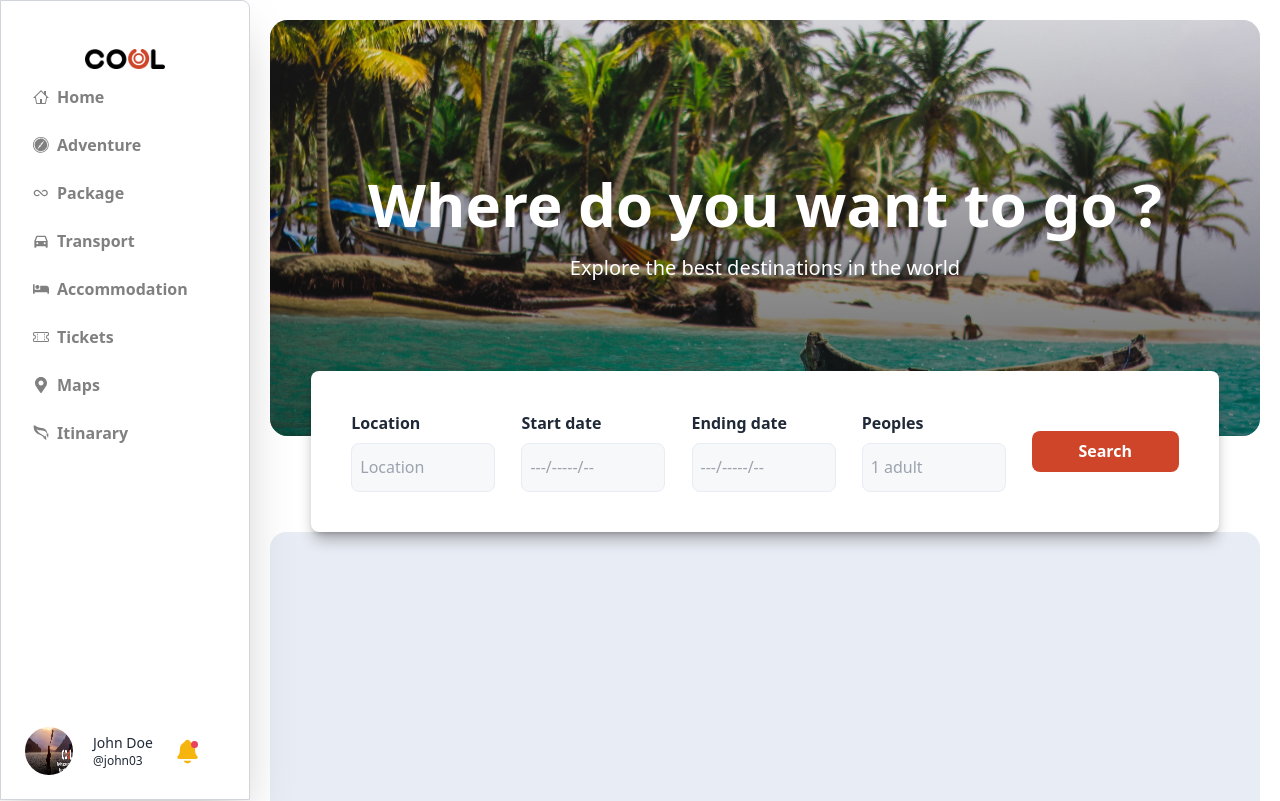
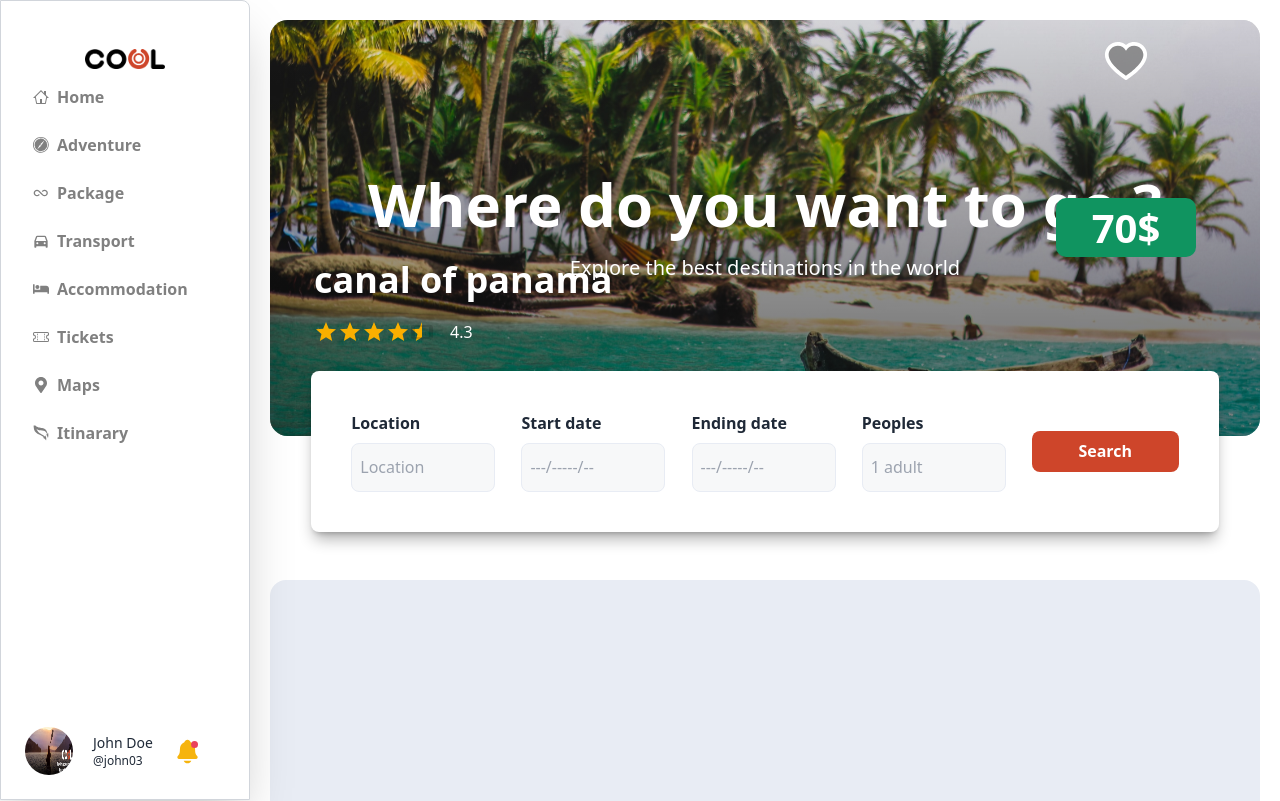
Before and after one commit to AxelCoolpa/COOL-FRONT, a React (Vite) app: page / in a window 1280 px wide. Shown: the top 801 px of the page. Built offline with nearby package versions, Linux system fonts and the light colour scheme.

Commit message:
send props

```diff
--- a/src/pages/Home.tsx
+++ b/src/pages/Home.tsx
@@ -6,12 +6,14 @@ const Home = () => {
 	return (
 		<div>
 			<SideBar />
-			<div className='flex flex-col items-end xl:items-center w-full p-5 md:pl-[220px] xl:pl-[270px] gap-24'>
+			<div className='flex flex-col items-end xl:items-center w-full p-5 md:pl-[220px] xl:pl-[270px] gap-36'>
 				<HeaderSection
 					title='Where do you want to go ?'
 					subtitle='Explore the best destinations in the world'
-					// name='canal of panama'
-					// rate={4.3}
+					name='canal of panama'
+					rate={4.3}
+					favorite
+					price={70}
 				/>
 				<div className='bg-[#E8ECF4] w-full h-screen rounded-2xl'></div>
 			</div>
```
